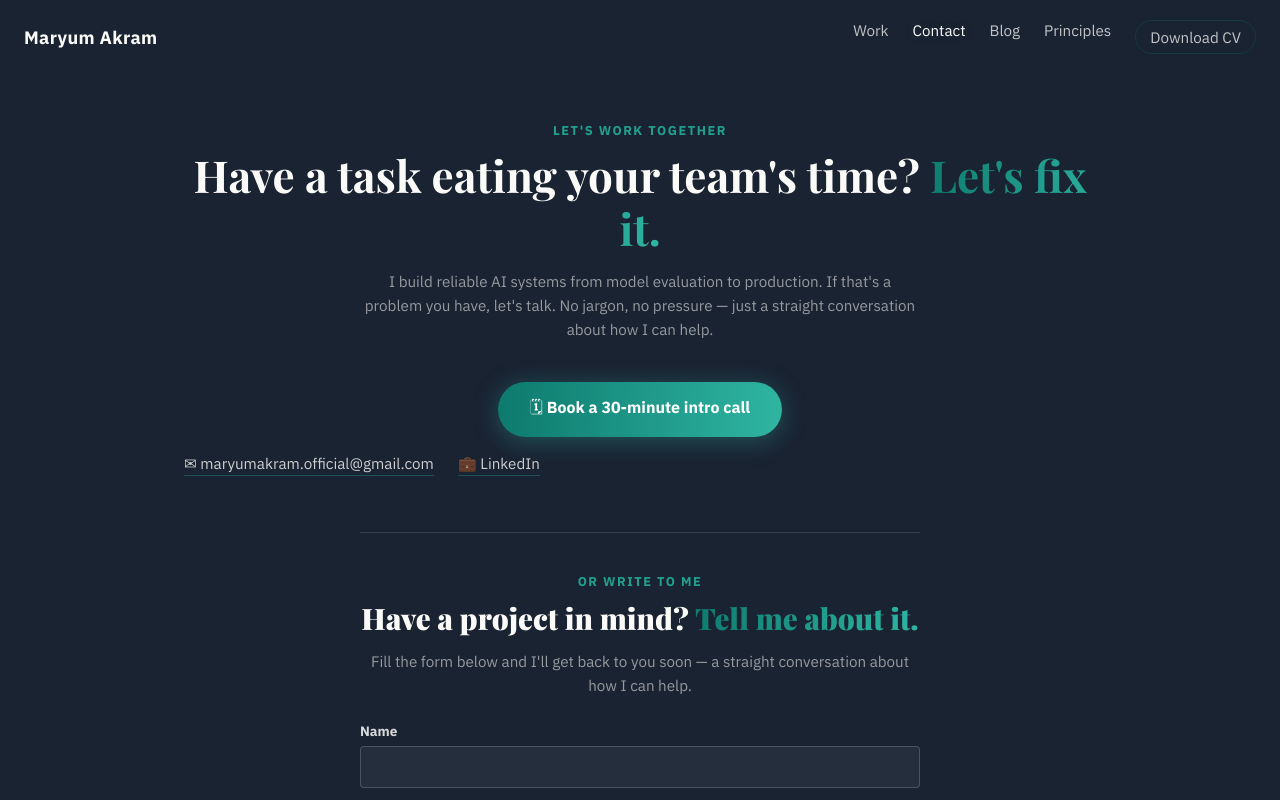
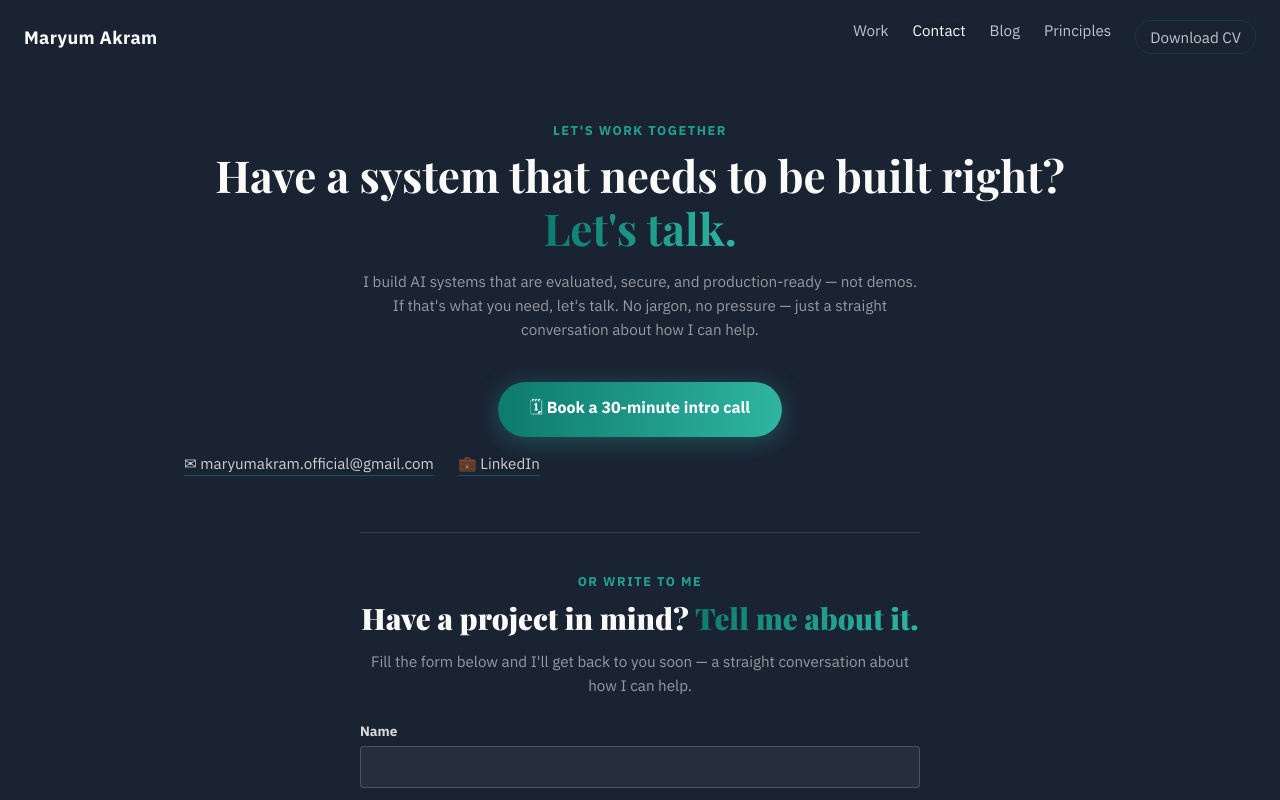
Before and after one commit to MaryumAkram16/maryum-portfolio, a React (Vite) app: page /contact in a window 1280 px wide. Shown: the top 800 px of the page. Built offline with nearby package versions, Linux system fonts and the light colour scheme.

Commit message:
Update contact page positioning copy

```diff
--- a/src/pages/Contact.jsx
+++ b/src/pages/Contact.jsx
@@ -11,12 +11,12 @@ function Contact() {
         <div className="section-head contact-head">
           <p className="section-label">Let's work together</p>
           <h1>
-            Have a task eating your team's time?<span className="hero-gradient"> Let's fix it.</span>
+            Have a system that needs to be built right?<span className="hero-gradient"> Let's talk.</span>
           </h1>
           <p className="section-sub">
-            I build reliable AI systems from model evaluation to production. If that's a problem you
-              have, let's talk. No jargon, no pressure — just a straight conversation about how I can
-              help.
+            I build AI systems that are evaluated, secure, and production-ready — not demos. If that's
+              what you need, let's talk. No jargon, no pressure — just a straight conversation about how I
+              can help.
           </p>
         </div>
 
```
